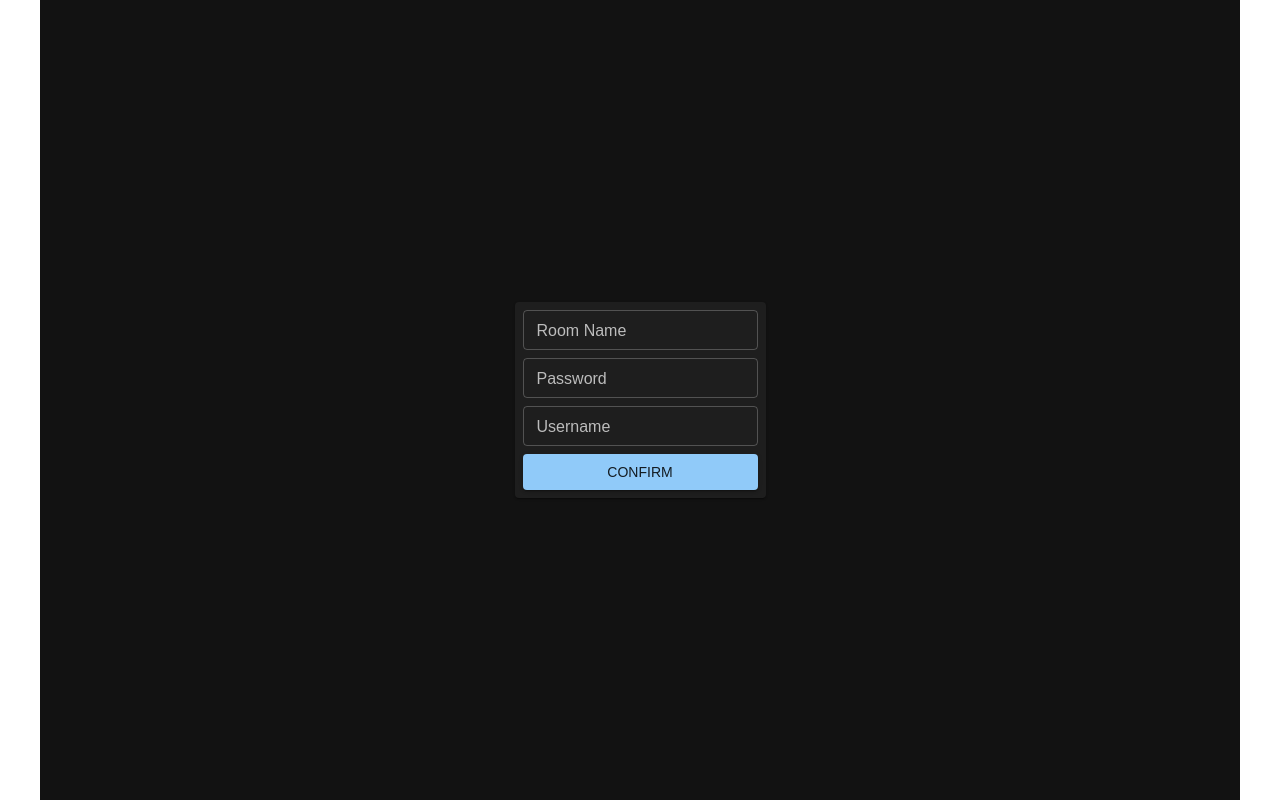
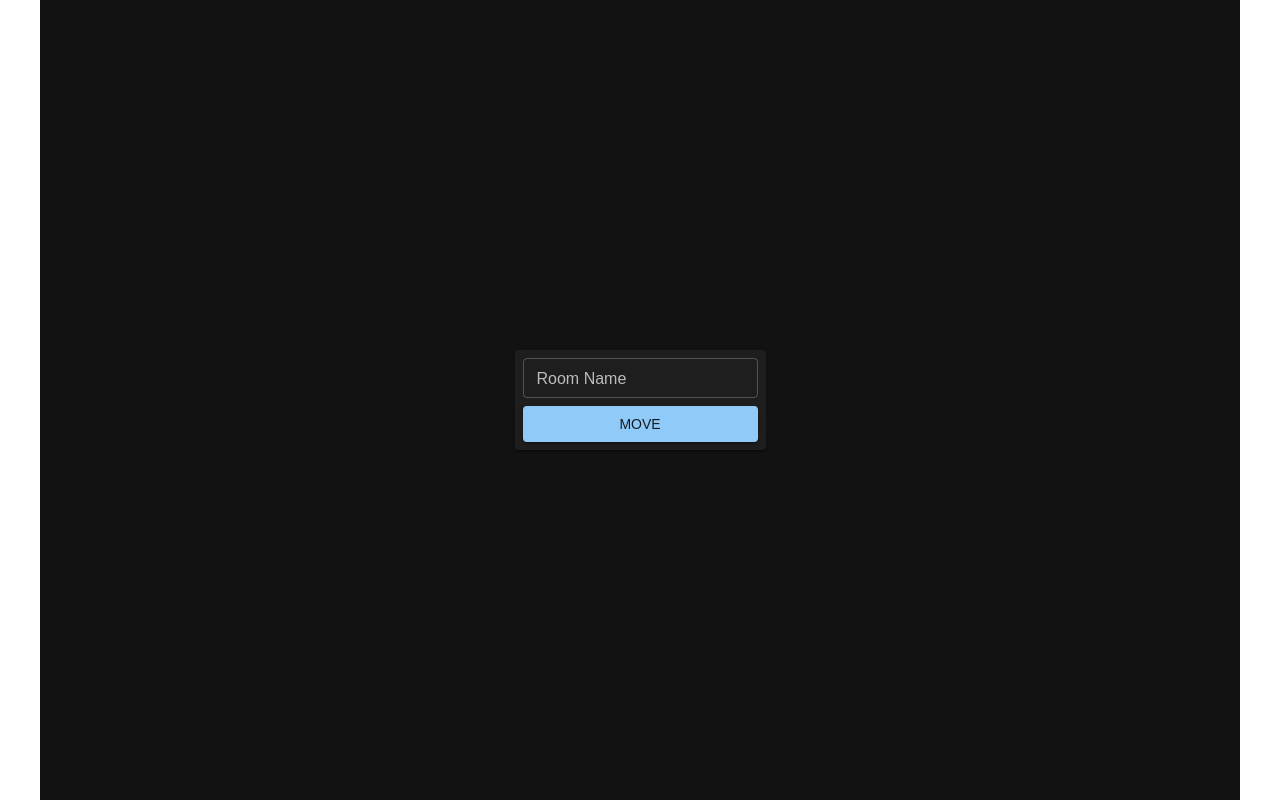
Before and after one commit to farrar142/webrtc-front, a Next.js app: page / in a window 1280 px wide. Built offline with nearby package versions, Linux system fonts and the light colour scheme; what @mui/material-nextjs would draw is missing.

Commit message:
fix: 인증방식 변경

```diff
--- a/app/page.tsx
+++ b/app/page.tsx
@@ -60,21 +60,8 @@ export default function Home() {
             value={roomname.get}
             onChange={roomname.onTextChange}
           />
-          <TextField
-            label='Password'
-            name='password'
-            size='small'
-            value={password.get}
-            onChange={password.onTextChange}
-          />
-          <TextField
-            label='Username'
-            name='username'
-            size='small'
-            onChange={({ target: { value } }) => user.setUsername(value)}
-          />
           <Button variant='contained' type='submit'>
-            Confirm
+            Move
           </Button>
         </Stack>
       </Paper>
```
Also changed, not shown: src/pages/rooms/components/RoomContainer.tsx (+10 -8 lines).
